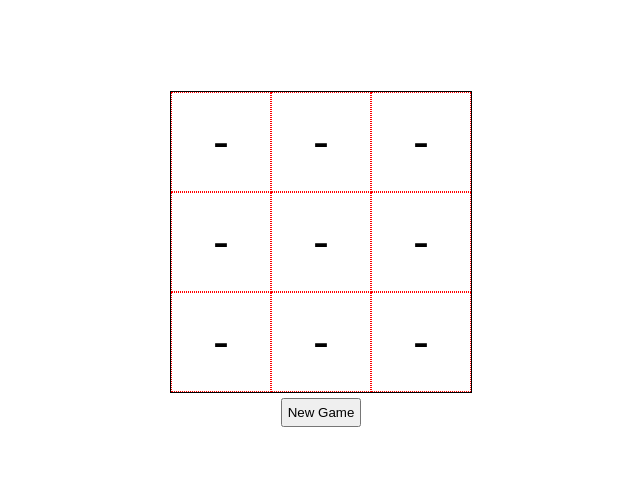
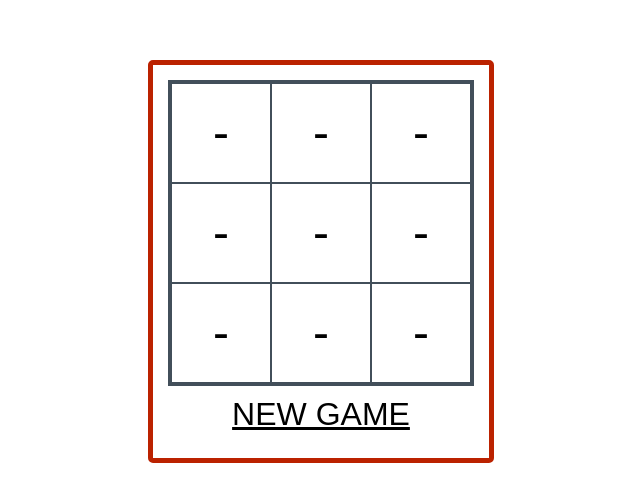
Before and after one commit to ehguo/vue-tictactoe, a plain HTML site: page index.html in a window 1280 px wide. Shown: the part 139-640 px from the top of the page, without its empty margins (319-959 px from the left). Drawn offline with nearby package versions, Linux system fonts and the light colour scheme.

Commit message:
Style fixes

```diff
--- a/index.html
+++ b/index.html
@@ -7,10 +7,15 @@
     <script src="https://unpkg.com/vue"></script>
     <link href="src/main.css" rel="stylesheet">
   </head>
-  <body>
-    <div id="app">
-      <div class="board">
+  <body
+    class="flex flex-col flex-center">
+    <div
+      id="app"
+      class="flex flex-col flex-center">
+      <div
+        class="board flex flex-wrap flex-center">
         <tile
+          class="tile flex flex-center"
           v-for="tile in tiles"
           :key="tile.id"
           :id="tile.id"
--- a/src/main.css
+++ b/src/main.css
@@ -5,34 +5,34 @@
 
 body {
   font-family: Arial, Helvetica, sans-serif;
-}
-
-#app {
-  display: flex;
-  flex-direction: column;
-  justify-content: center;
-  align-items: center;
-
   width: 100vw;
   height: 100vh;
 }
 
+.flex { display: flex; }
+.flex-row { flex-direction: row; }
+.flex-col { flex-direction: column; }
+.flex-wrap { flex-wrap: wrap; }
+.flex-center {
+  justify-content: center;
+  align-items: center;
+}
+
+#app {
+  padding: 15px;
+  border: 5px solid #BB2200;
+  border-radius: 5px;
+}
+
 .board {
-  display: flex;
-  flex-wrap: wrap;
-
-  border: 1px solid black;
+  border: 3px solid #424F5A;
   width: 300px;
   height: 300px;
 }
 
 .tile {
-  display: flex;
-  justify-content: center;
-  align-items: center;
-
   box-sizing: border-box;
-  border: 1px dotted red;
+  border: 1px solid #424F5A;
   width: 100px;
   height: 100px;
 
@@ -42,4 +42,9 @@ body {
 .new-game {
   margin: 5px;
   padding: 5px;
+  border: none;
+  background: #FFFFFF;
+  font-size: 2em;
+  text-transform: uppercase;
+  text-decoration: underline;
 }
--- a/src/main.js
+++ b/src/main.js
@@ -1,9 +1,7 @@
 Vue.component('tile', {
   props: ['mark'],
   template: `
-    <a class="tile">
-      {{ mark }}
-    </a>
+    <a>{{ mark }}</a>
   `
 });
 
```
